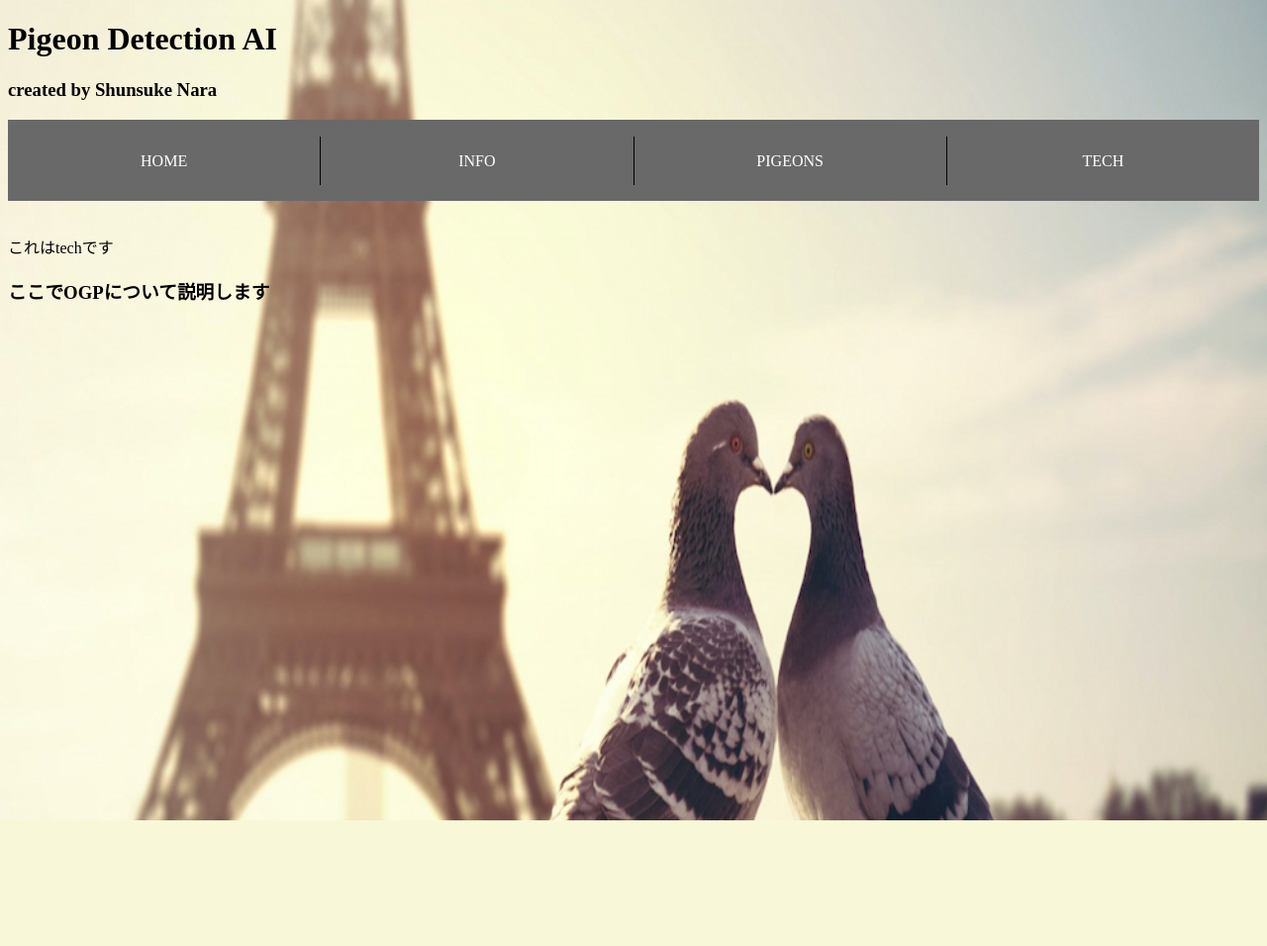
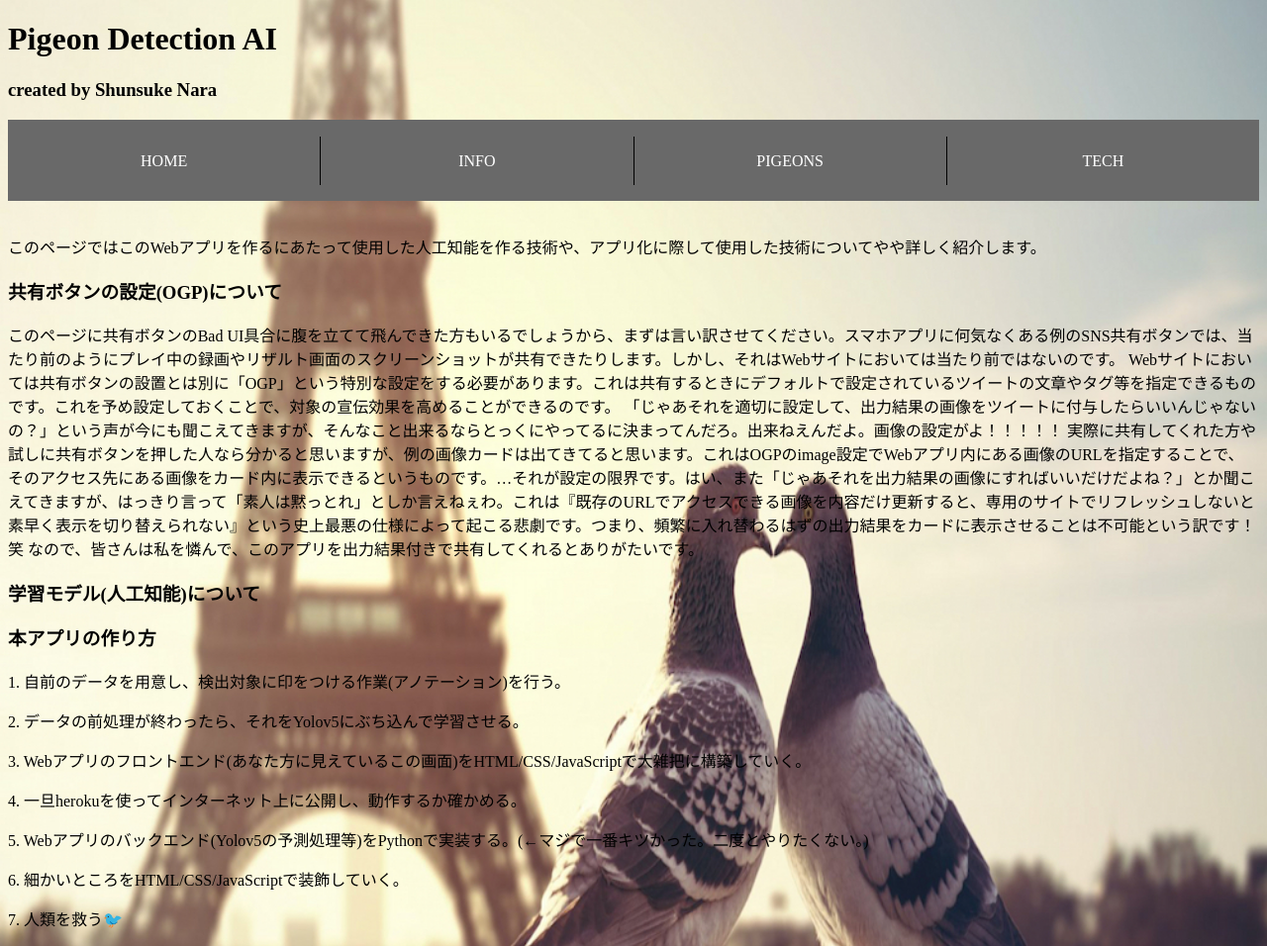
Before and after one commit to ARAN1218/Pigeon-Detection-AI, a Flask app: page /tech in a window 1280 px wide. Shown: the whole page at 99% size. Before the commit the page ends 829 px from the top, so only its background shows below. Run offline with Flask 2, Linux system fonts and the light colour scheme; some libraries are stand-ins or nearby versions.

Commit message:
add some explanations

```diff
--- a/pigeon_app/templates/info.html
+++ b/pigeon_app/templates/info.html
@@ -1,5 +1,8 @@
 {% extends 'base.html' %}
 
 {% block main %}
-    <p>これはinfoです</p>
+    <p>このページでは、このWebアプリの説明について取り扱います。</p>
+    <p>以下のURLから紹介スライドにアクセスしてください!</p>
+
+    <a href="https://docs.google.com/presentation/d/1eHRtwqy_5uEhMBdt4m8cNZMqyTdkHBzsMLXvIMhmMW4/edit#slide=id.p">紹介スライド(Google Slidesに遷移します)</a>
 {% endblock %}
--- a/pigeon_app/templates/tech.html
+++ b/pigeon_app/templates/tech.html
@@ -1,6 +1,23 @@
 {% extends 'base.html' %}
 
 {% block main %}
-    <p>これはtechです</p>
-    <h3 id="ogp">ここでOGPについて説明します</h3>
+    <p>このページではこのWebアプリを作るにあたって使用した人工知能を作る技術や、アプリ化に際して使用した技術についてやや詳しく紹介します。</p>
+    <h3 id="ogp">共有ボタンの設定(OGP)について</h3>
+    <p>このページに共有ボタンのBad UI具合に腹を立てて飛んできた方もいるでしょうから、まずは言い訳させてください。スマホアプリに何気なくある例のSNS共有ボタンでは、当たり前のようにプレイ中の録画やリザルト画面のスクリーンショットが共有できたりします。しかし、それはWebサイトにおいては当たり前ではないのです。
+        Webサイトにおいては共有ボタンの設置とは別に「OGP」という特別な設定をする必要があります。これは共有するときにデフォルトで設定されているツイートの文章やタグ等を指定できるものです。これを予め設定しておくことで、対象の宣伝効果を高めることができるのです。
+        「じゃあそれを適切に設定して、出力結果の画像をツイートに付与したらいいんじゃないの？」という声が今にも聞こえてきますが、そんなこと出来るならとっくにやってるに決まってんだろ。出来ねえんだよ。画像の設定がよ！！！！！
+        実際に共有してくれた方や試しに共有ボタンを押した人なら分かると思いますが、例の画像カードは出てきてると思います。これはOGPのimage設定でWebアプリ内にある画像のURLを指定することで、そのアクセス先にある画像をカード内に表示できるというものです。…それが設定の限界です。はい、また「じゃあそれを出力結果の画像にすればいいだけだよね？」とか聞こえてきますが、はっきり言って「素人は黙っとれ」としか言えねぇわ。これは『既存のURLでアクセスできる画像を内容だけ更新すると、専用のサイトでリフレッシュしないと素早く表示を切り替えられない』という史上最悪の仕様によって起こる悲劇です。つまり、頻繁に入れ替わるはずの出力結果をカードに表示させることは不可能という訳です！笑
+        なので、皆さんは私を憐んで、このアプリを出力結果付きで共有してくれるとありがたいです。</p>
+
+    <h3>学習モデル(人工知能)について</h3>
+
+
+    <h3>本アプリの作り方</h3>
+    <p>1. 自前のデータを用意し、検出対象に印をつける作業(アノテーション)を行う。</p>
+    <p>2. データの前処理が終わったら、それをYolov5にぶち込んで学習させる。</p>
+    <p>3. Webアプリのフロントエンド(あなた方に見えているこの画面)をHTML/CSS/JavaScriptで大雑把に構築していく。</p>
+    <p>4. 一旦herokuを使ってインターネット上に公開し、動作するか確かめる。</p>
+    <p>5. Webアプリのバックエンド(Yolov5の予測処理等)をPythonで実装する。(←マジで一番キツかった。二度とやりたくない。)</p>
+    <p>6. 細かいところをHTML/CSS/JavaScriptで装飾していく。</p>
+    <p>7. 人類を救う🐦</p>
 {% endblock %}
```
Also changed, not shown: pigeon_app/templates/pigeons.html (+30 -1 lines).
